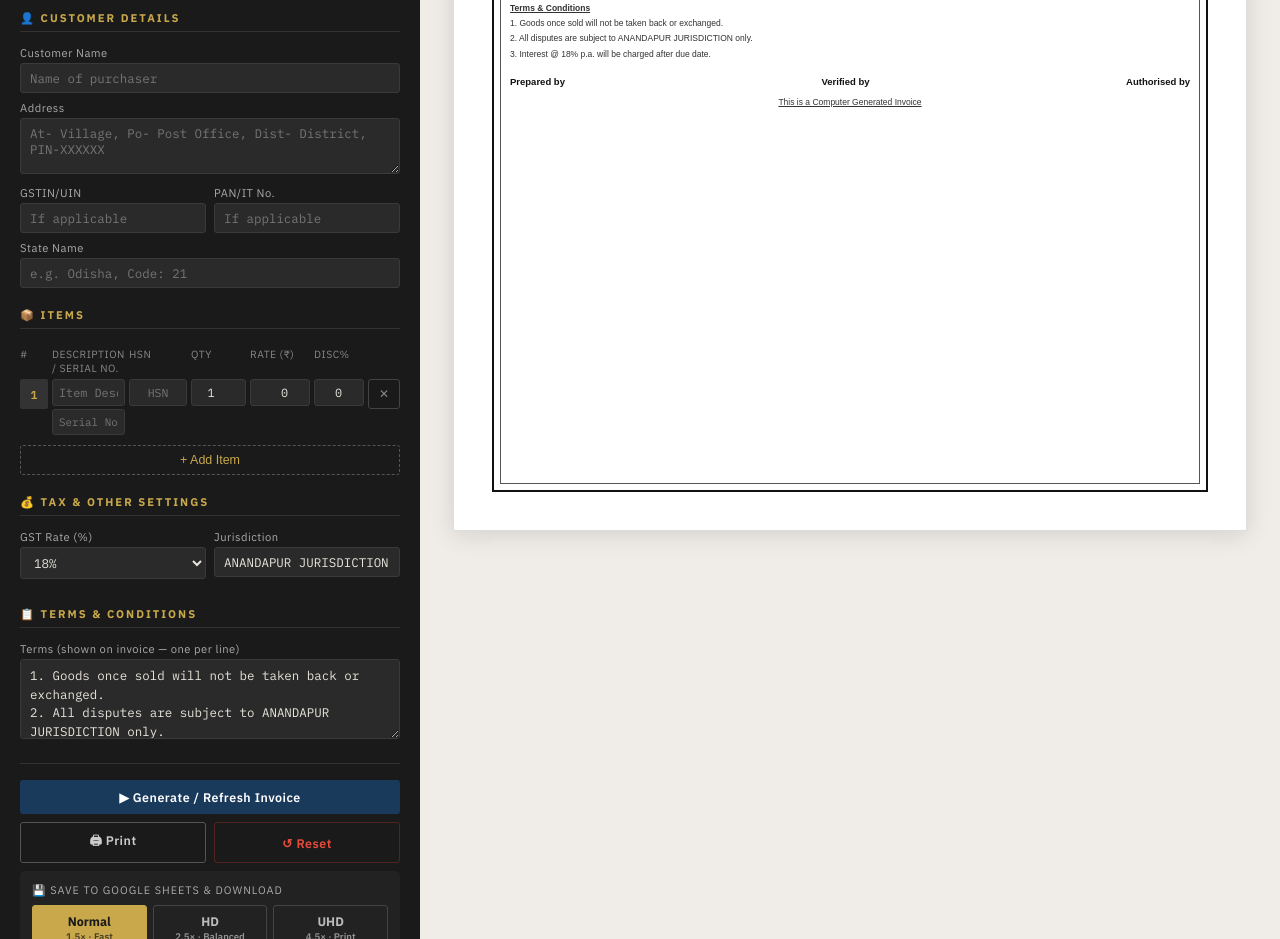
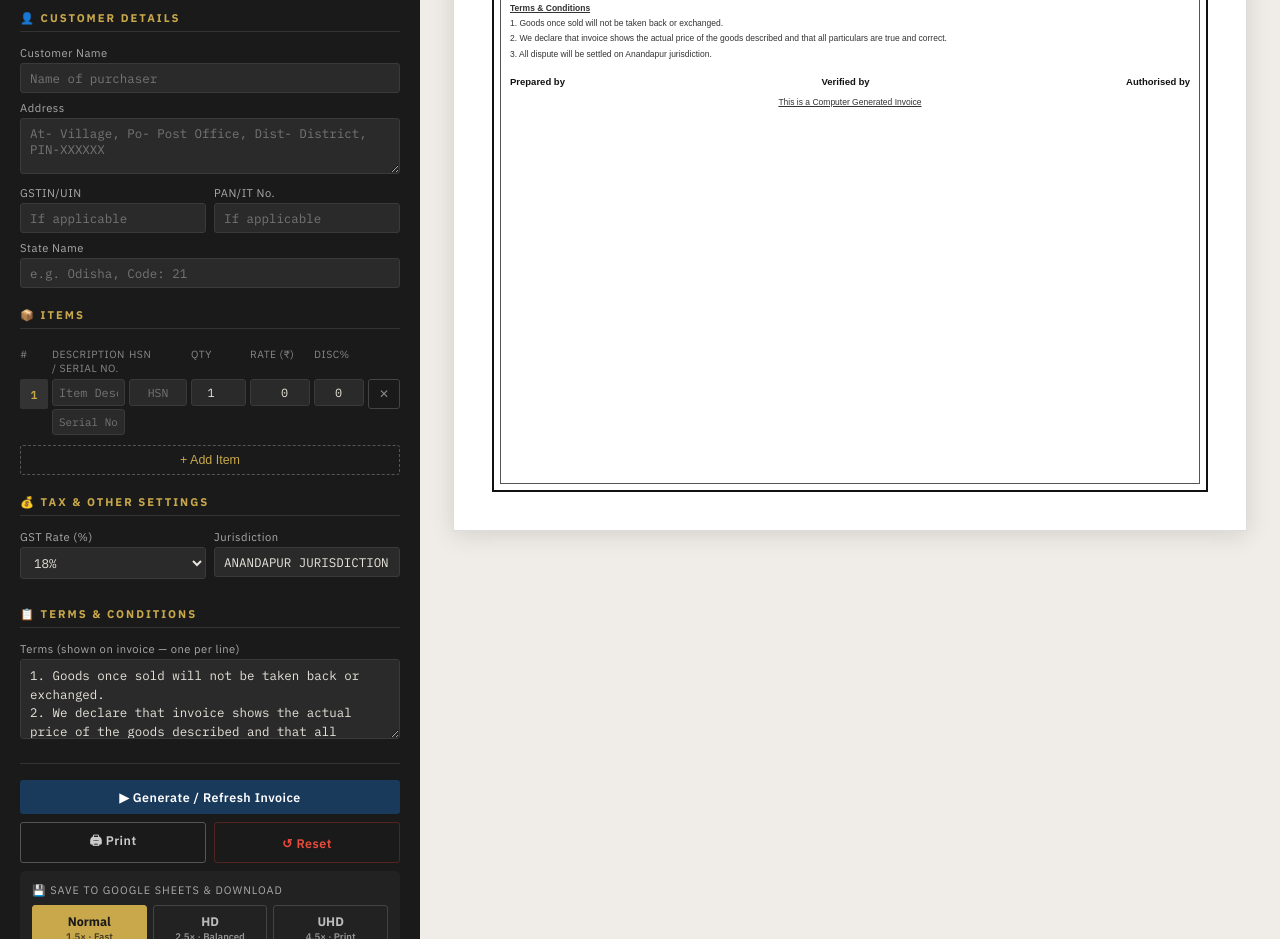
Before and after one commit to LedHouseAnandapur/old_new_invoice, a plain HTML site: page index.html in a window 1280 px wide. Shown: the part 703-1642 px from the top of the page. Drawn offline with nearby package versions, Linux system fonts and the light colour scheme.

Commit message:
Update index.html

```diff
--- a/index.html
+++ b/index.html
@@ -247,8 +247,8 @@
       <div class="form-group">
         <label>Terms (shown on invoice — one per line)</label>
         <textarea id="terms_text" style="min-height:80px;line-height:1.5">1. Goods once sold will not be taken back or exchanged.
-2. All disputes are subject to ANANDAPUR JURISDICTION only.
-3. Interest @ 18% p.a. will be charged after due date.</textarea>
+2. We declare that invoice shows the actual price of the goods described and that all particulars are true and correct.
+3. All dispute will be settled on Anandapur jurisdiction. </textarea>
       </div>
     </div>
 
```
